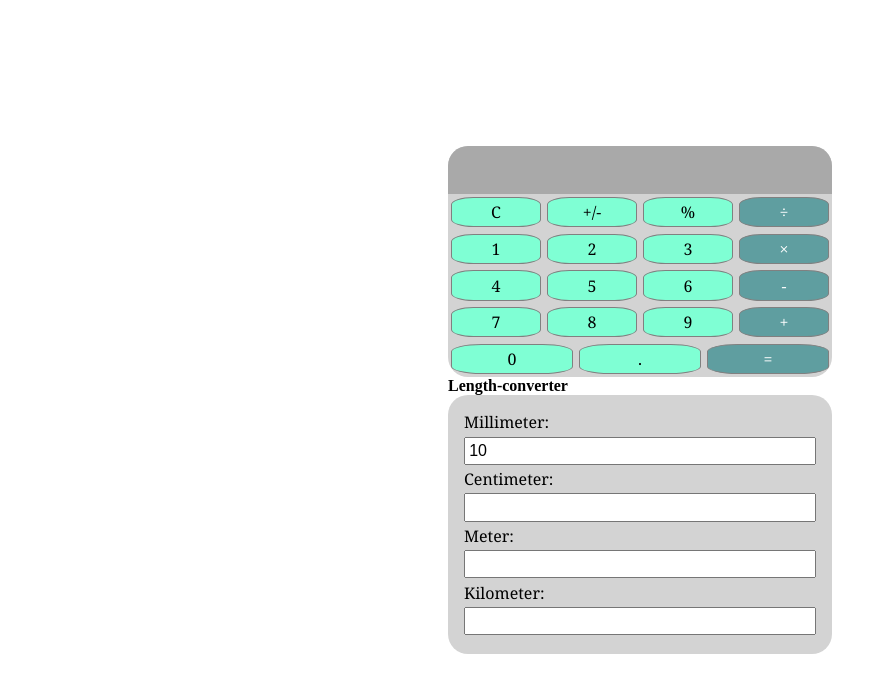
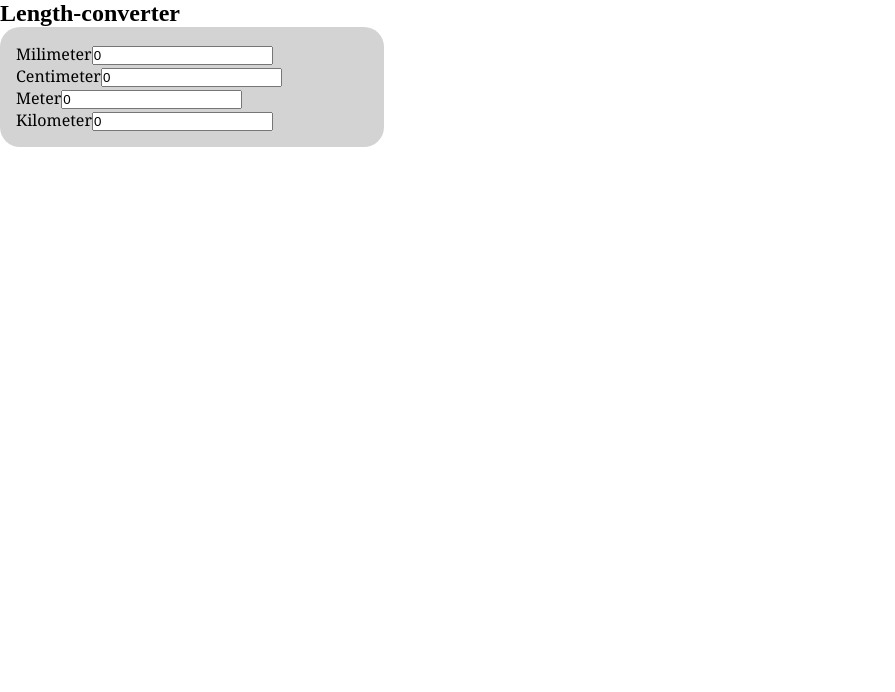
Before and after one commit to camillamn/js-calculator-converter, a Vue app: page / in a window 1280 px wide. Shown: the top 692 px of the page, without its empty margins (0-895 px from the left). Built offline with nearby package versions, Linux system fonts and the light colour scheme.

Commit message:
Added converter-input

```diff
--- a/app/App.vue
+++ b/app/App.vue
@@ -1,15 +1,15 @@
 <template>
-	<Calculator/>
+	<!-- <Calculator/> -->
 	<Converter/>
 </template>
 
 <script>
-	import Calculator from '../components/Calculator.vue'
+	// import Calculator from '../components/Calculator.vue'
 	import Converter from '../components/Converter.vue'
 
 	export default {
 		components: {
-			Calculator,
+			// Calculator,
 			Converter
 		}
 	}
--- a/components/Calculator.vue
+++ b/components/Calculator.vue
@@ -176,8 +176,7 @@
 					/* Second row */
 					[{
 						text: '1',
-						type: 'number',
-						key: '1'
+						type: 'number'
 					}, {
 						text: '2',
 						type: 'number'
--- a/components/Converter.vue
+++ b/components/Converter.vue
@@ -1,41 +1,78 @@
-<!-- https://www.youtube.com/watch?v=XmIE_o-LenM  -->
+<template>
+<!-- {{ selectedOutputMetric }} -->
 
-<template>
 <main>
-		<h4>Length-converter</h4>
+	<h2>Length-converter</h2>
 	<div class="container">
-			<div class="input-box">
-				<label for="mm">Millimeter:</label>
+		<div v-for="length in lengthConvert">
+			<label> {{length.id}} </label>
 			<input
+				id:="length.id"
 				type="number"
-					id="mm"
-					value="10">
+				v-model="length.input"
+				@input="lengthConverter(length.id)">
 		</div>
-			<div class="input-box">
-				<label for="cm">Centimeter:</label>
-				<input
-					type="number"
-					id="cm">
-			</div>
-			<div class="input-box">
-				<label for="meter">Meter:</label>
-				<input
-					type="number"
-					id="m">
-			</div>
-			<div class="input-box">
-				<label for="km">Kilometer:</label>
-				<input
-					type="number"
-					id="km">
-			</div>
-
 	</div>
 </main>
+
 </template>
 
 <script>
+	export default {
+		data() {
+			return {
+				lengthConvert:[
+					{
+						id: 'Milimeter',
+						input: '0'
+					},
+					{
+						id: 'Centimeter',
+						input: '0'
+					},
+					{
+						id: 'Meter',
+						input: '0'
+					},
+					{
+						id: 'Kilometer',
+						input: '0'
+					},
+				]
+			}
+		},
 
+		methods: {
+			lengthConverter(source) {
+				let vm = this,
+					milimeter = vm.lengthConvert[0],
+					centimeter = vm.lengthConvert[1],
+					meter = vm.lengthConvert[2],
+					kilometer = vm.lengthConvert[3];
+
+				if (source =='milimeter') {
+					centimeter.input=(milimeter.input/10).toFixed(2);
+					meter.input=(milimeter.input/100).toFixed(2);
+					kilometer.input=(milimeter.input/10000).toFixed(2);
+				}
+				if (source =='centimeter') {
+					milimeter.input=(centimeter.input*10).toFixed(2);
+					meter.input=(centimeter.input/10).toFixed(2);
+					kilometer.input=(centimeter.input/10000).toFixed(2);
+				}
+				if (source=='meter') {
+					milimeter.input=(meter.input/10).toFixed(2);
+					centimeter.input=(meter.input/100).toFixed(2);
+					kilometer.input=(meter.input/10000).toFixed(2);
+				};
+				if (source=='kilometer') {
+					milimeter.input=(kilometer.input/10).toFixed(2);
+					centimeter.input=(kilometer.input/100).toFixed(2);
+					meter.input=(kilometer.input/10000).toFixed(2);
+				};
+			}
+		}
+	}
 
 </script>
 
```
Lines whose indentation alone changed are shown as unchanged.
